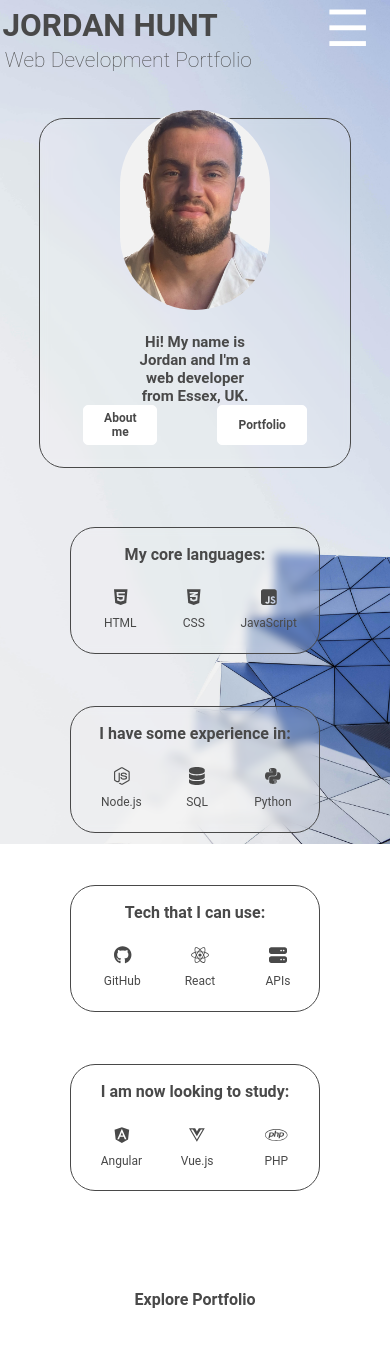
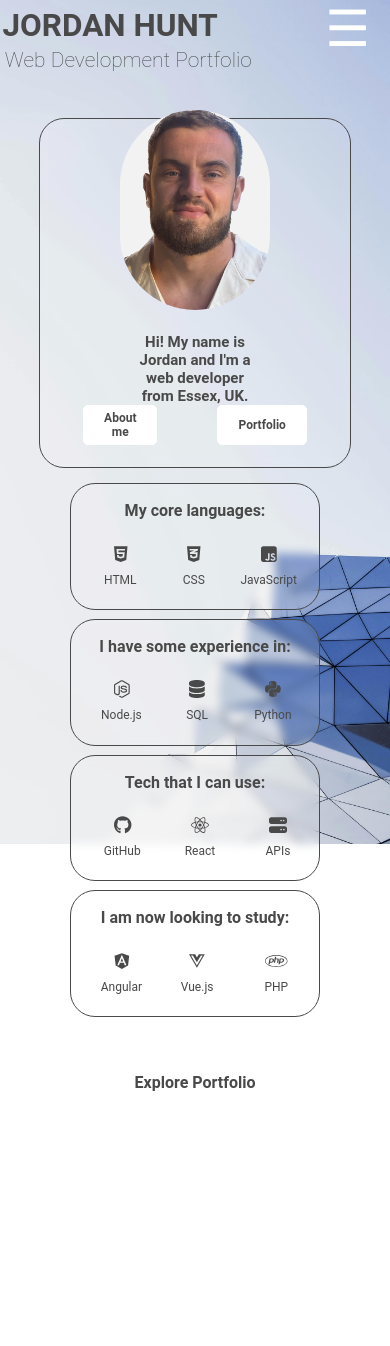
Before and after one commit to Jordamon/portfolio-website, a React (Create React App) app: page / in a window 390 px wide. Shown: the top 1346 px of the page. After the commit the page ends 1143 px from the top, so only its background shows below. Built offline with nearby package versions, Linux system fonts and the light colour scheme.

Commit message:
small screen projects css update

```diff
--- a/src/components/navbar/Navbar.css
+++ b/src/components/navbar/Navbar.css
@@ -52,6 +52,9 @@
   width: 400px;
   min-width: 100px;
 }
+.navbar:hover{
+  transform: none;
+}
 }
 /* Media query for screens smaller than 900px */
 @media screen and (max-width: 800px) {
--- a/src/components/pages/home/Home.css
+++ b/src/components/pages/home/Home.css
@@ -392,6 +392,7 @@ h2 {
     .col .button-container {
         width: 80%;
     }
+
     .language-card{
         font-size: 12px;
     }
@@ -401,6 +402,7 @@ h2 {
     .lang-card{
         width: 250px;
         height: 120px;
+        margin-top: 5% !important;
     }
     .projects-container{
         width: 90%;
@@ -423,4 +425,7 @@ h2 {
         margin-right: 15% !important;
         margin-left: -3% !important;
     }
+    .explore-btn{
+        margin-top: 5vh;
+    }
 }
--- a/src/components/pages/projects/project-detail/mi-portfolio-pages copy/MoveItProject.css
+++ b/src/components/pages/projects/project-detail/mi-portfolio-pages copy/MoveItProject.css
@@ -127,6 +127,9 @@
     }
 }
 @media screen and (max-width: 600px) {
+    .projects-highlight .portfolio-title-highlight{
+        width: 85%;
+    }
     .projects-highlight .portfolio-title-highlight h1 {
         font-size: 36px !important;
     }
```
